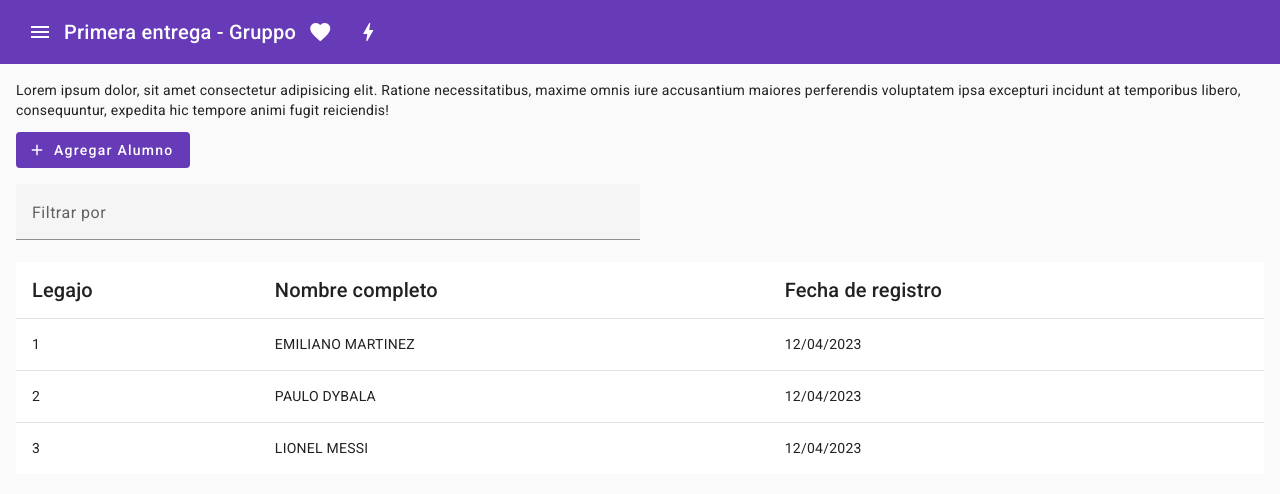
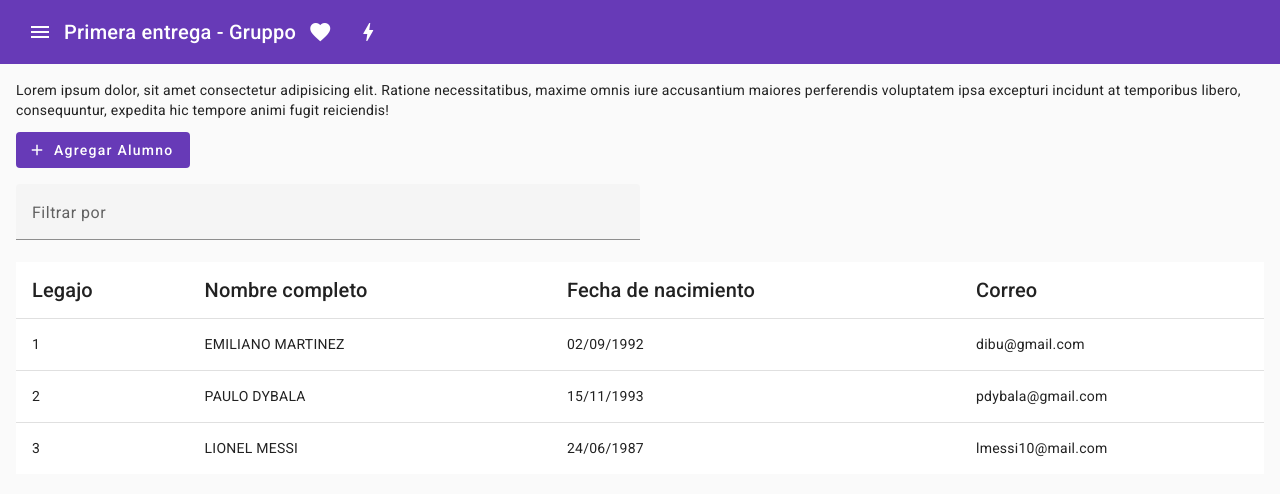
Before and after one commit to mgruppo/PFGruppo, an Angular app: page / in a window 1280 px wide. Shown: the top 494 px of the page. Built offline with nearby package versions, Linux system fonts and the light colour scheme.

Commit message:
se agregan grabado de fecha de nacimiento y correo

```diff
--- a/src/app/pages/tablas/abm-alumnos/abm-alumnos.component.html
+++ b/src/app/pages/tablas/abm-alumnos/abm-alumnos.component.html
@@ -38,7 +38,7 @@
         <mat-error *ngFor="let error of fecNacControl.errors | keyvalue">{{ error | controlErrorMessages }}</mat-error>
       </mat-form-field>
     </div>
-    <!-- FechaNacimiento -->
+    <!-- email -->
     <div class="col-12 field">
       <mat-form-field appearance="fill">
         <mat-label>Correo</mat-label>
--- a/src/app/pages/tablas/abm-alumnos/abm-alumnos.component.ts
+++ b/src/app/pages/tablas/abm-alumnos/abm-alumnos.component.ts
@@ -17,6 +17,8 @@ export class AbmAlumnosComponent {
   alumnosForm = new FormGroup({
     nombre: this.nombreControl,
     apellido: this.apellidoControl,
+    fecha_nacimiento: this.fecNacControl,
+    email: this.emailControl,
   });
 
   constructor(private dialogRef: MatDialogRef<AbmAlumnosComponent>) {}
--- a/src/app/pages/tablas/tablas.component.html
+++ b/src/app/pages/tablas/tablas.component.html
@@ -26,10 +26,16 @@
     </td>
   </ng-container>
 
-    <!-- Fecha de Registro Column -->
-    <ng-container matColumnDef="fecha_registro">
-      <th [appFontSize]="20" mat-header-cell *matHeaderCellDef>Fecha de registro</th>
-      <td mat-cell *matCellDef="let estudiante"> {{estudiante.fecha_registro | date: 'dd/MM/YYYY'  }} </td>
+    <!-- Fecha de Nacimiento -->
+    <ng-container matColumnDef="fecha_nacimiento">
+      <th [appFontSize]="20" mat-header-cell *matHeaderCellDef>Fecha de nacimiento</th>
+      <td mat-cell *matCellDef="let estudiante"> {{estudiante.fecha_nacimiento | date: 'dd/MM/YYYY'  }} </td>
+    </ng-container>
+
+   <!-- Email Column -->
+    <ng-container matColumnDef="email">
+      <th [appFontSize]="20" mat-header-cell *matHeaderCellDef>Correo</th>
+      <td mat-cell *matCellDef="let estudiante"> {{estudiante.email}} </td>
     </ng-container>
 
     <tr mat-header-row *matHeaderRowDef="displayedColumns"></tr>
--- a/src/app/pages/tablas/tablas.component.ts
+++ b/src/app/pages/tablas/tablas.component.ts
@@ -8,7 +8,8 @@ export interface Estudiante {
   id: number;
   nombre: string;
   apellido: string;
-  fecha_registro: Date;
+  fecha_nacimiento: Date;
+  email: string;
 }
 
 @Component({
@@ -23,25 +24,28 @@ export class TablasComponent {
       id: 1,
       nombre: 'Emiliano',
       apellido: 'Martinez',
-      fecha_registro: new Date()
+      fecha_nacimiento: new Date('1992-09-02'),
+      email: 'dibu@gmail.com',
     },
     {
       id: 2,
       nombre: 'Paulo',
       apellido: 'Dybala',
-      fecha_registro: new Date()
+      fecha_nacimiento: new Date('1993-11-15'),
+      email: 'pdybala@gmail.com',
     },
     {
       id: 3,
       nombre: 'Lionel',
       apellido: 'Messi',
-      fecha_registro: new Date()
+      fecha_nacimiento: new Date('1987-06-24'),
+      email: 'lmessi10@mail.com',
     },
   ];
 
   dataSource = new MatTableDataSource(this.estudiantes);
 
-  displayedColumns: string[] = ['id', 'nombreCompleto', 'fecha_registro'];
+  displayedColumns: string[] = ['id', 'nombreCompleto', 'fecha_nacimiento', 'email'];
 
   aplicarFiltros(ev: Event): void {
     const inputValue = (ev.target as HTMLInputElement)?.value;
@@ -59,7 +63,6 @@ export class TablasComponent {
           ...this.dataSource.data,
           {
             ...valor,
-            fecha_registro: new Date(),
             id: this.dataSource.data.length + 1,
           }
         ];
```
